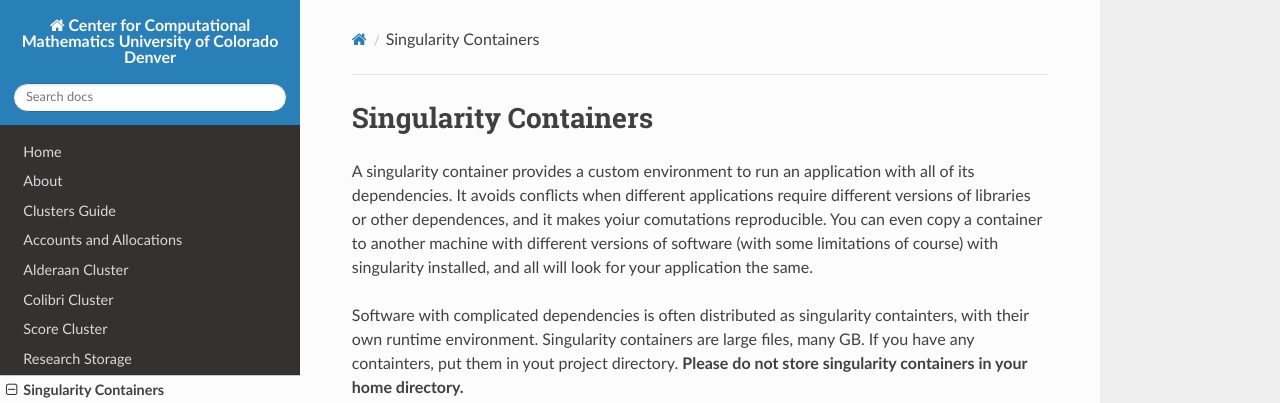
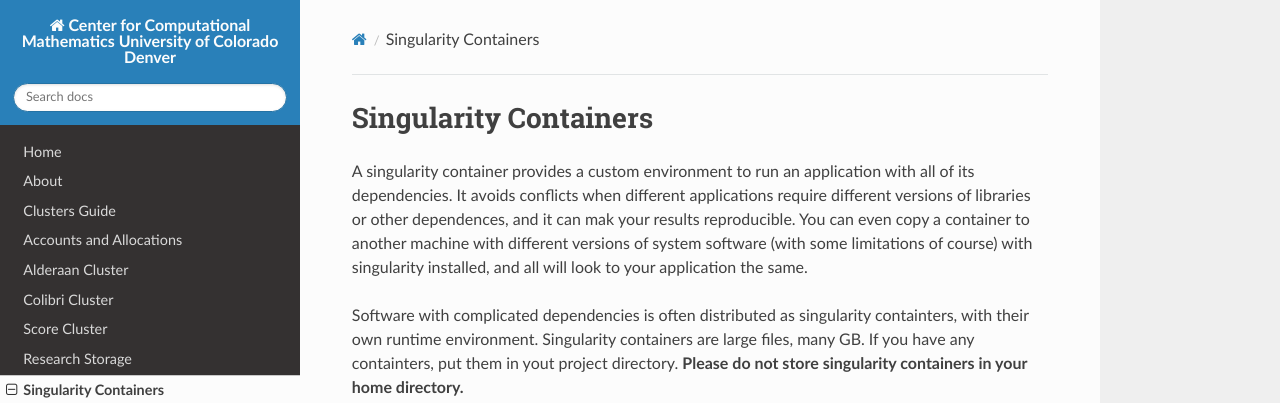
Before and after one commit to ccmucdenver/ccm-docs, an MkDocs documentation site: the page built from docs/singularity.md, in a window 1280 px wide and 900 px high. Shown: the top 403 px of the window. Built offline with MkDocs 1.6.1, drawn with Linux system fonts in a browser that asks for light colours; nearby versions of some CDN libraries.

Commit message:
Update singularity.md
typo

```diff
--- a/docs/singularity.md
+++ b/docs/singularity.md
@@ -1,6 +1,6 @@
 # Singularity Containers
 
-A singularity container provides a custom environment to run an application with all of its dependencies. It avoids conflicts when different applications require different versions of libraries or other dependences, and it makes yoiur comutations reproducible. You can even copy a container to another machine with different versions of software (with some limitations of course) with singularity installed, and all will look for your application the same.
+A singularity container provides a custom environment to run an application with all of its dependencies. It avoids conflicts when different applications require different versions of libraries or other dependences, and it can mak your results reproducible. You can even copy a container to another machine with different versions of system software (with some limitations of course) with singularity installed, and all will look to your application the same.
 
 Software with complicated dependencies is often distributed as singularity containters, with their own runtime environment. Singularity containers are large files, many GB. If you have any containters, put them in yout project directory. **Please do not store singularity containers in your home directory.**
 
```
